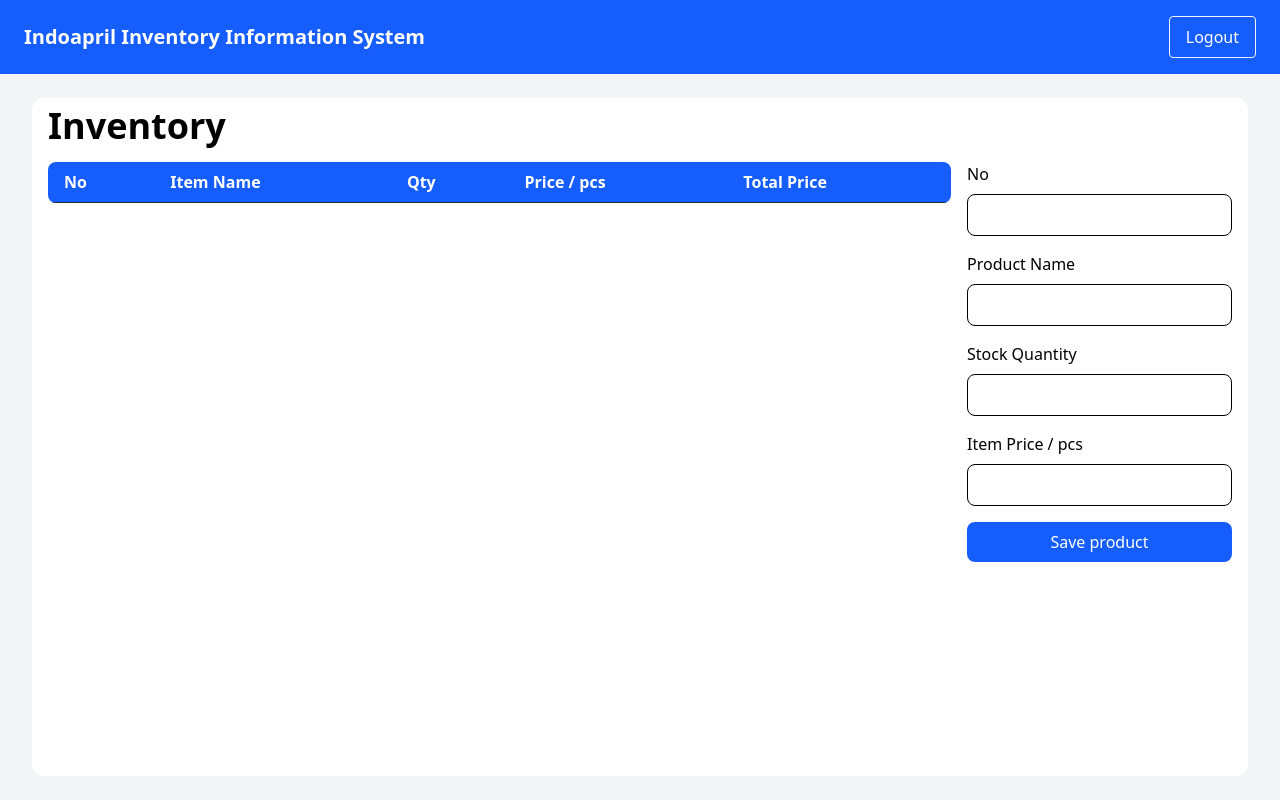
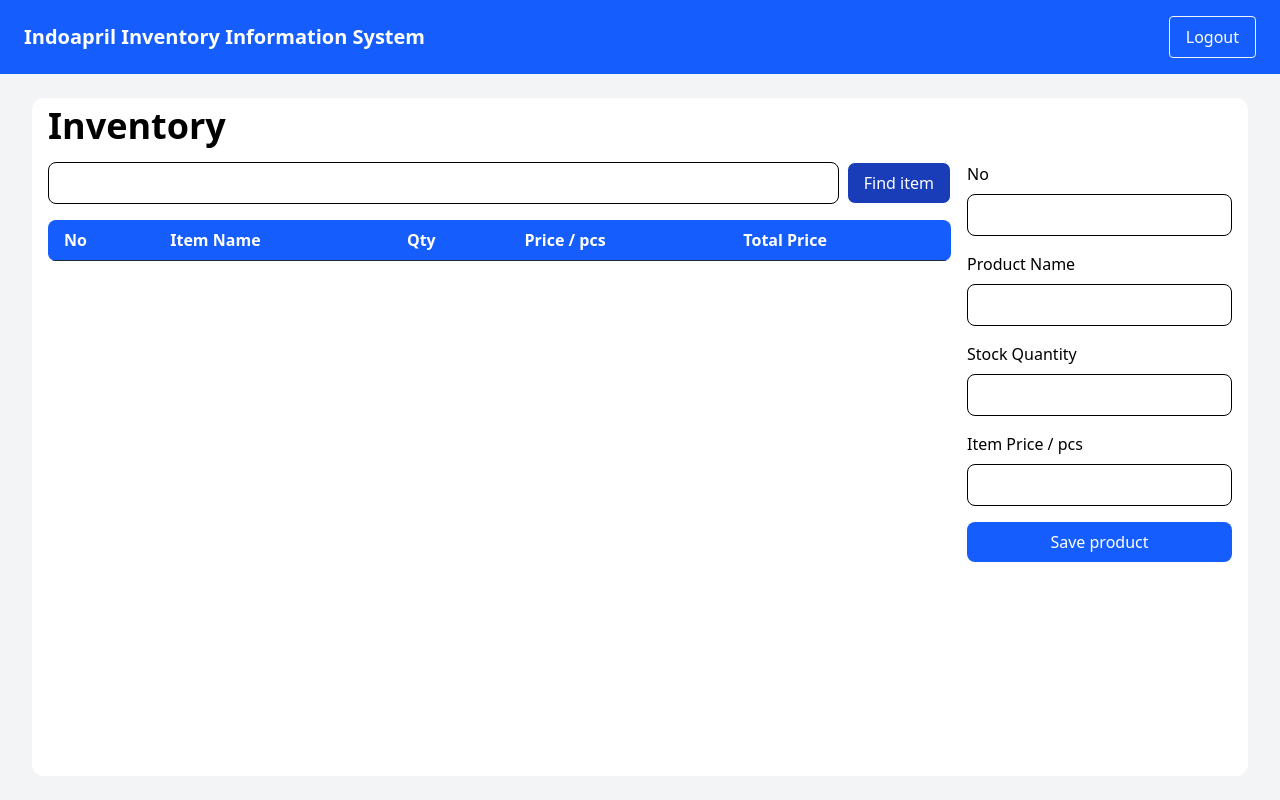
Before and after one commit to Agannnnn/pbo-async, a Java web app: template src/main/webapp/WEB-INF/views/home.jsp in a window 1280 px wide. Run offline with Tomcat 11, a stand-in JSP engine, Linux system fonts and the light colour scheme; the template is opened without the code that fills it, so the values that code supplies are empty.

Commit message:
implemented searching

```diff
--- a/src/main/webapp/WEB-INF/views/home.jsp
+++ b/src/main/webapp/WEB-INF/views/home.jsp
@@ -24,7 +24,11 @@
             <main class="mx-8 my-6 bg-white rounded-xl px-4 py-2 flex flex-col gap-4">
                 <h1 class="text-4xl font-bold">Inventory</h1>
                 <div class="grid grid-cols-[1fr_auto] gap-4">
-                    <section>
+                    <section class="flex flex-col gap-4">
+                        <form action="/" method="GET" class="grid grid-cols-[1fr_auto] gap-2 w-full">
+                            <input type="text" name="q" class="px-4 py-2 border rounded-lg" />
+                            <button type="submit" class="bg-blue-800 text-white border rounded-lg px-4 w-fit">Find item</button>
+                        </form>
                         <table class="table-auto w-full rounded-lg overflow-clip">
                             <thead class="text-left bg-blue-600 text-white">
                                 <tr class="border-b border-gray-800">
```
